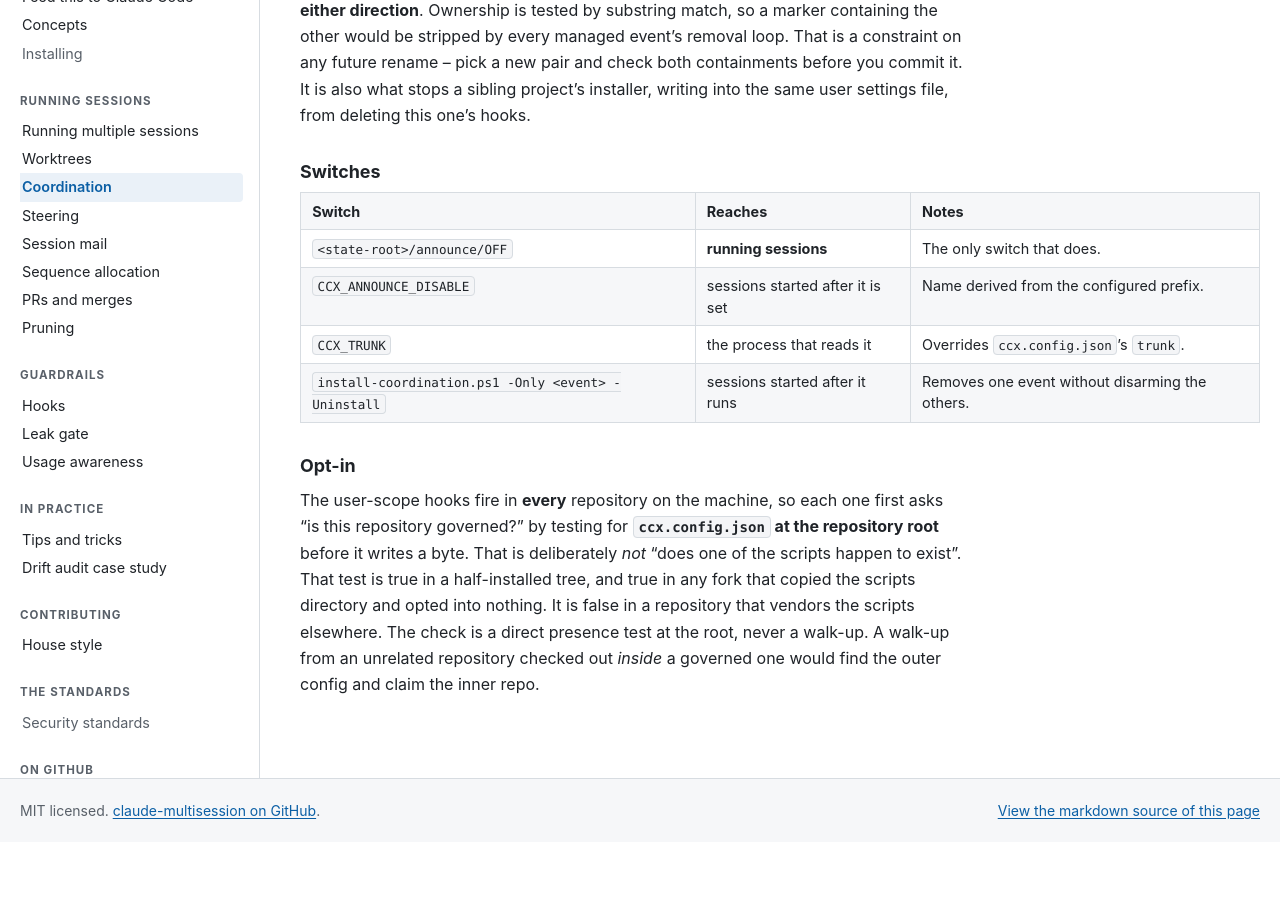
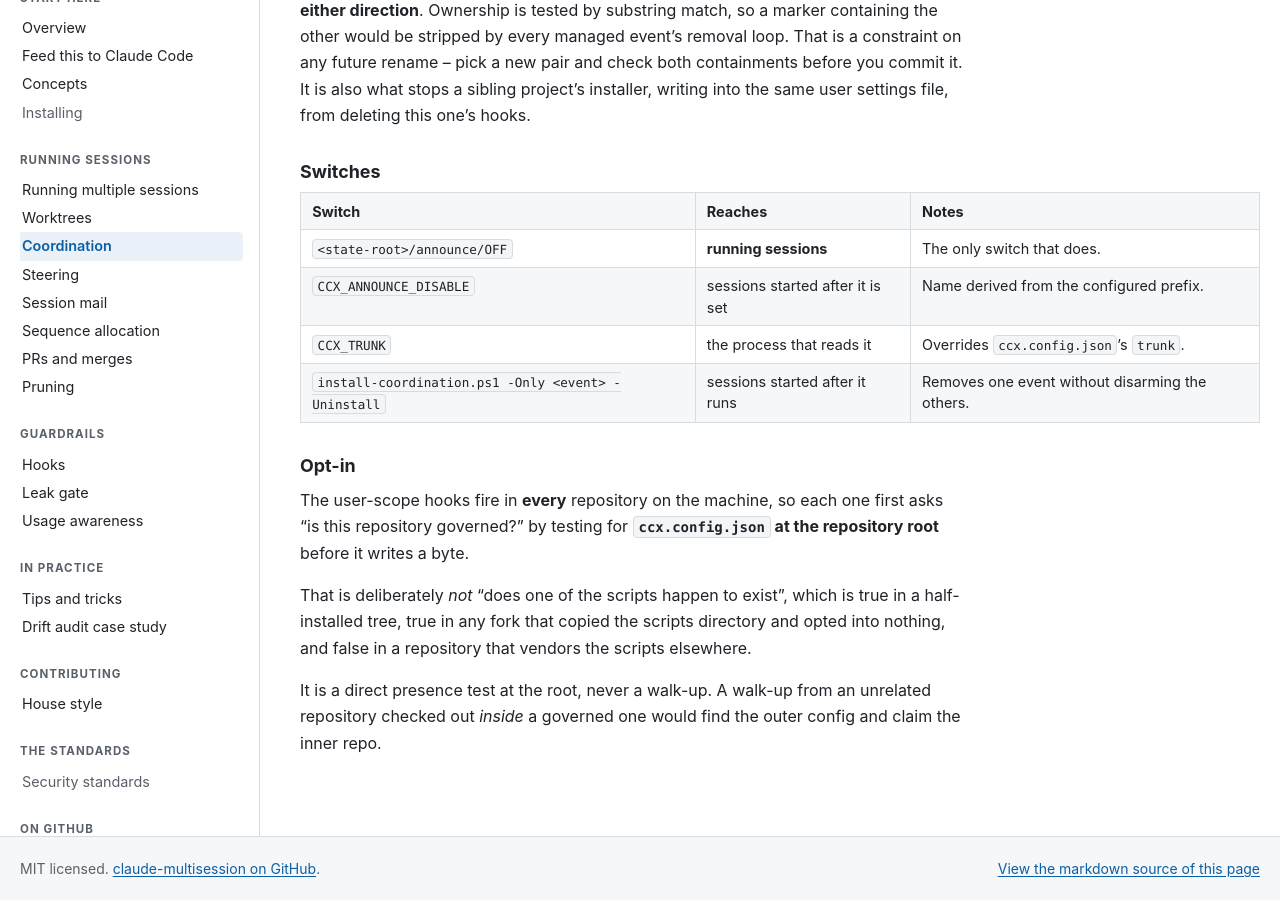
Before and after one commit to wshallwshall/claude-multisession, a Jekyll site: the page built from docs/COORDINATION.md, in a window 1280 px wide and 900 px high, scrolled down 24967 px. Built offline with Jekyll 4.4.1, drawn with Linux system fonts in a browser that asks for light colours; our own code applies the rules of GitHub Pages for plain Markdown files; before the commit the page ends 25809 px from its top, so only the background shows below that.

Commit message:
Six more long paragraphs rewritten, ahead of the fan-out
Same three shapes: a claim restated as its own consequence, reasoning narrated
before the fact, and a set introduced twice. Every measurement kept.

Co-Authored-By: Claude Opus 5 <noreply@anthropic.com>

```diff
--- a/docs/COORDINATION.md
+++ b/docs/COORDINATION.md
@@ -940,8 +940,11 @@ installer, writing into the same user settings file, from deleting this one's ho
 
 The user-scope hooks fire in **every** repository on the machine, so each one first asks "is this
 repository governed?" by testing for **`ccx.config.json` at the repository root** before it writes a
-byte. That is deliberately *not* "does one of the scripts happen to exist". That test is true in a
-half-installed tree, and true in any fork that copied the scripts directory and opted into nothing.
-It is false in a repository that vendors the scripts elsewhere. The check is a direct presence test
-at the root, never a walk-up. A walk-up from an unrelated repository checked out *inside* a governed
-one would find the outer config and claim the inner repo.
+byte.
+
+That is deliberately *not* "does one of the scripts happen to exist", which is true in a
+half-installed tree, true in any fork that copied the scripts directory and opted into nothing, and
+false in a repository that vendors the scripts elsewhere.
+
+It is a direct presence test at the root, never a walk-up. A walk-up from an unrelated repository
+checked out *inside* a governed one would find the outer config and claim the inner repo.
```
Also changed, not shown: docs/CASE-STUDY-drift-audit.md (+8 -4 lines), docs/SEQUENCE-ALLOC.md (+8 -5 lines), docs/WORKTREES.md (+9 -6 lines).
